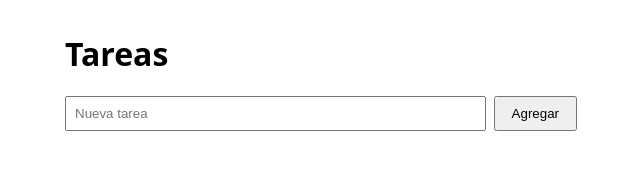
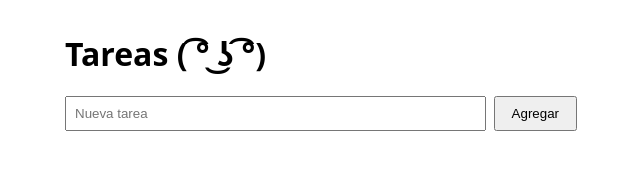
Before and after one commit to FrancoMarchetta/parcial2-v2-software, a plain HTML site: page index.html in a window 1280 px wide. Shown: the whole page, without its empty margins (319-959 px from the left). Drawn offline with Linux system fonts and the light colour scheme.

Commit message:
feat: cambio menor en titulo

```diff
--- a/index.html
+++ b/index.html
@@ -36,7 +36,7 @@
 </head>
 
 <body>
-    <h1>Tareas</h1>
+    <h1>Tareas ( ͡° ͜ʖ ͡°)</h1>
 
     <div class="fila">
         <input id="tarea" placeholder="Nueva tarea">
@@ -50,7 +50,6 @@
         const input = document.getElementById('tarea');
         const lista = document.getElementById('lista');
 
-        // el botón se escapa del cursor, así el clic nunca llega
         boton.addEventListener('mouseenter', () => {
             const dx = (Math.random() - 0.5) * 260;
             const dy = (Math.random() - 0.5) * 220;
```
